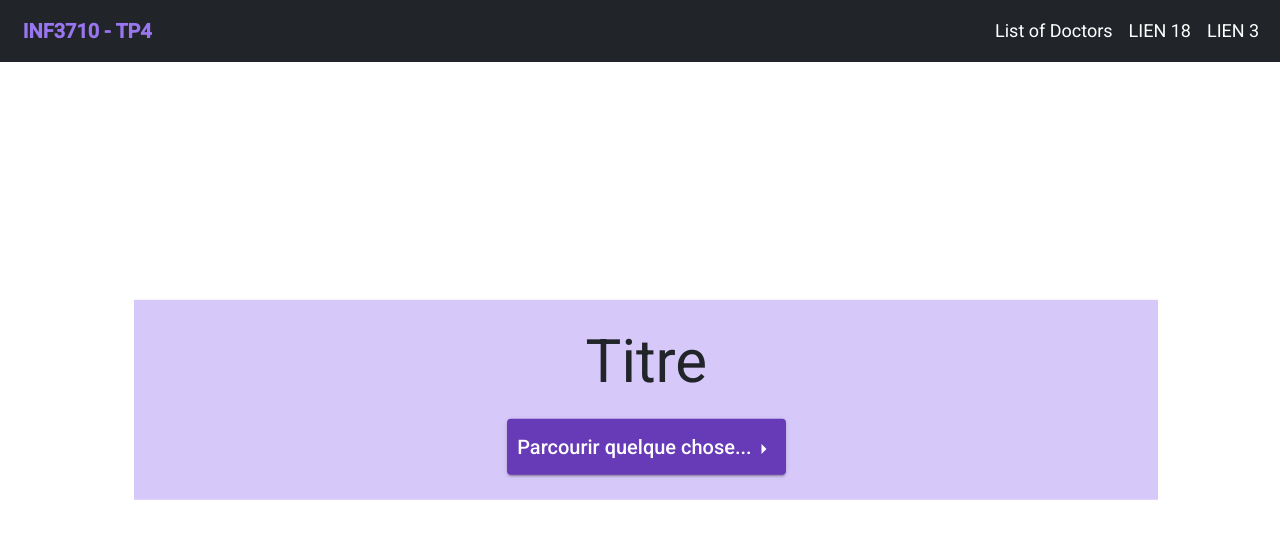
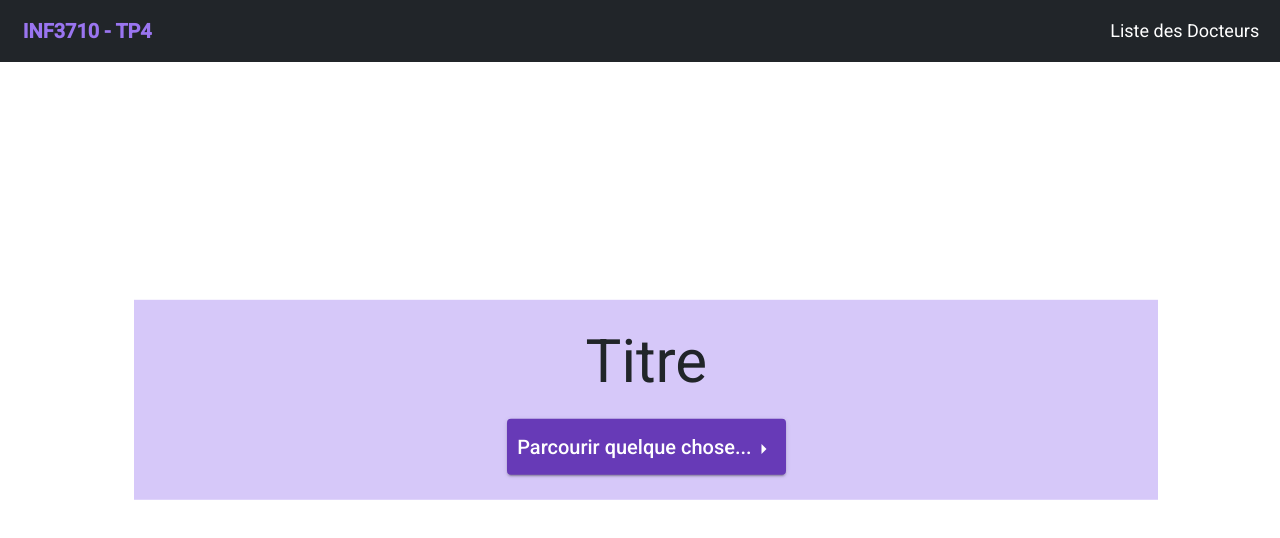
Before and after one commit to Schleggers/TP5_3710, an Angular app in the folder Application_Vierge_Nouvelle_Version_Nodemon/client/: page / in a window 1280 px wide. Shown: the top 538 px of the page. Built offline with nearby package versions, Linux system fonts and the light colour scheme.

Commit message:
push avant toi :<)

```diff
--- a/Application_Vierge_Nouvelle_Version_Nodemon/client/src/app/app.component.html
+++ b/Application_Vierge_Nouvelle_Version_Nodemon/client/src/app/app.component.html
@@ -3,9 +3,7 @@
     <a class="navbar-brand title" href="/" matTooltip="Retournez à l'accueil">INF3710 - TP4</a>
     <div class="navbar-expand mr-auto">
       <div class="navbar-nav">
-        <a class="nav-item nav-link active" routerLink="medecins">List of Doctors</a>
-        <a class="nav-item nav-link active" routerLink="/ROUTEUR_À_IMPLÉMENTER">LIEN 18</a>
-        <a class="nav-item nav-link active" routerLink="/ROUTEUR_À_IMPLÉMENTER">LIEN 3</a>
+        <a class="nav-item nav-link active" routerLink="medecins">Liste des Docteurs</a>
       </div>
     </div>
   </nav>
```
